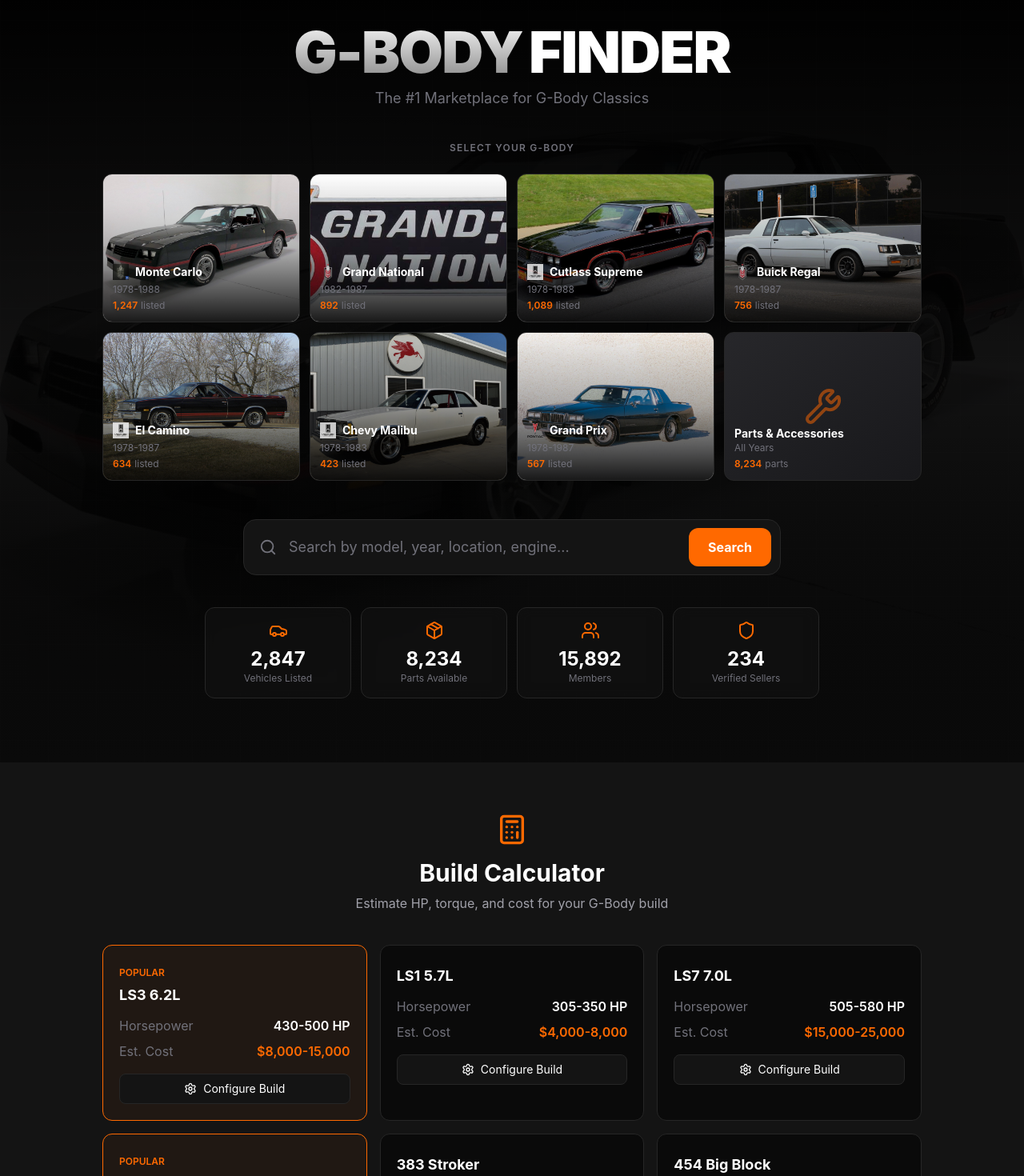
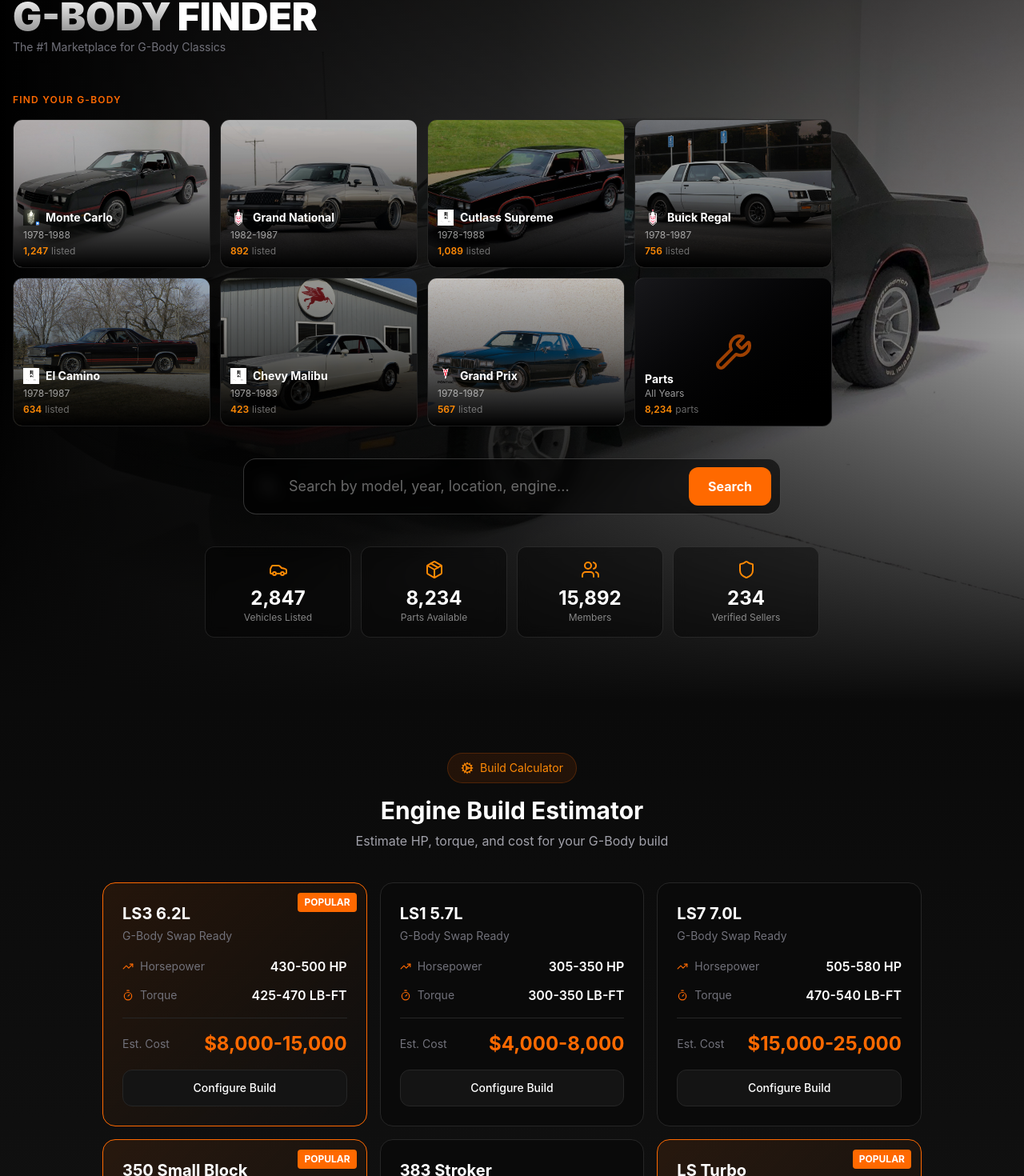
Before and after one commit to odporter/gbody-finder, a Next.js app: page / in a window 1280 px wide. Shown: the part 35-1505 px from the top of the page at 80% size. Built offline with nearby package versions, Linux system fonts and the light colour scheme.

Commit message:
Better hero layout, improved build calculator, real Grand National image

```diff
--- a/src/app/page.tsx
+++ b/src/app/page.tsx
@@ -2,7 +2,7 @@
 
 import { useState } from 'react';
 import Link from 'next/link';
-import { Search, MapPin, ChevronRight, Car, Zap, Users, Shield, Package, Wrench, ArrowRight, Calculator, Settings, Gauge } from 'lucide-react';
+import { Search, ChevronRight, Car, Zap, Users, Shield, Package, Wrench, Calculator, Settings, Gauge, Cog, Timer, TrendingUp } from 'lucide-react';
 
 // G-Body Models with real images and logos
 const GBODY_MODELS = [
@@ -20,7 +20,7 @@ const GBODY_MODELS = [
     name: 'Grand National',
     years: '1982-1987',
     subtitle: 'GN • T-Type • Turbo T',
-    image: '/images/cars/grand-national-2.jpg',
+    image: '/images/cars/grand-national.jpg',
     logo: '/images/logos/buick-logo.png',
     count: 892,
   },
@@ -30,7 +30,7 @@ const GBODY_MODELS = [
     years: '1978-1988',
     subtitle: '442 • Salon • Brougham',
     image: '/images/cars/cutlass-442.jpg',
-    logo: '/images/logos/chevrolet-logo.jpg', // Olds logo
+    logo: '/images/logos/chevrolet-logo.jpg',
     count: 1089,
   },
   {
@@ -94,7 +94,7 @@ const FEATURED_LISTINGS = [
     model: 'Grand National',
     engine: '3.8L Turbo V6',
     mileage: 62000,
-    image: '/images/cars/grand-national-2.jpg',
+    image: '/images/cars/grand-national.jpg',
     condition: 'Show Quality',
     isFeatured: true,
   },
@@ -113,12 +113,12 @@ const FEATURED_LISTINGS = [
 ];
 
 const BUILD_ENGINES = [
-  { name: 'LS3 6.2L', hp: '430-500', cost: '$8,000-15,000', popular: true },
-  { name: 'LS1 5.7L', hp: '305-350', cost: '$4,000-8,000', popular: false },
-  { name: 'LS7 7.0L', hp: '505-580', cost: '$15,000-25,000', popular: false },
-  { name: '350 Small Block', hp: '300-400', cost: '$3,000-7,000', popular: true },
-  { name: '383 Stroker', hp: '400-500', cost: '$5,000-12,000', popular: false },
-  { name: '454 Big Block', hp: '450-600', cost: '$6,000-15,000', popular: false },
+  { name: 'LS3 6.2L', hp: '430-500', torque: '425-470', cost: '8,000-15,000', popular: true, boost: 'N/A' },
+  { name: 'LS1 5.7L', hp: '305-350', torque: '300-350', cost: '4,000-8,000', popular: false, boost: 'N/A' },
+  { name: 'LS7 7.0L', hp: '505-580', torque: '470-540', cost: '15,000-25,000', popular: false, boost: 'N/A' },
+  { name: '350 Small Block', hp: '300-400', torque: '350-420', cost: '3,000-7,000', popular: true, boost: 'N/A' },
+  { name: '383 Stroker', hp: '400-500', torque: '420-500', cost: '5,000-12,000', popular: false, boost: 'N/A' },
+  { name: 'LS Turbo', hp: '600-1000+', torque: '550-900+', cost: '12,000-30,000', popular: true, boost: '15-30 PSI' },
 ];
 
 const STATS = [
@@ -133,63 +133,61 @@ export default function Home() {
 
   return (
     <div className="min-h-screen bg-[var(--gb-dark)]">
-      {/* Hero Section */}
+      {/* Hero Section - Big Monte Carlo Background */}
       <section className="relative min-h-screen overflow-hidden">
-        {/* Background with gradient */}
+        {/* Background Image */}
         <div className="absolute inset-0 z-0">
           <img
             src="/images/cars/monte-carlo-ss.jpg"
-            alt="G-Body Classic"
-            className="w-full h-full object-cover opacity-20"
+            alt="Monte Carlo SS"
+            className="w-full h-full object-cover"
           />
-          <div className="absolute inset-0 bg-gradient-to-b from-black via-black/70 to-[var(--gb-dark)]" />
+          <div className="absolute inset-0 bg-gradient-to-r from-black via-black/80 to-black/40" />
+          <div className="absolute inset-0 bg-gradient-to-b from-black/50 via-transparent to-[var(--gb-dark)]" />
         </div>
 
-        {/* Grid overlay */}
-        <div className="absolute inset-0 z-0 opacity-10 bg-[length:60px_60px]" style={{ backgroundImage: 'url("/grid.svg")' || 'linear-gradient(rgba(255,255,255,0.05) 1px, transparent 1px), linear-gradient(90deg, rgba(255,255,255,0.05) 1px, transparent 1px)' }} />
-
         {/* Content */}
-        <div className="relative z-10 max-w-7xl mx-auto px-4 pt-16 pb-20">
-          {/* Logo */}
-          <div className="text-center mb-10">
-            <h1 className="text-5xl md:text-7xl font-black tracking-tight">
+        <div className="relative z-10 max-w-7xl mx-auto px-4 pt-8 pb-20">
+          {/* Logo - Top Left */}
+          <div className="mb-12">
+            <h1 className="text-4xl md:text-5xl font-black">
               <span className="chrome-text">G-BODY</span>
               <span className="text-white ml-2">FINDER</span>
             </h1>
-            <p className="text-[var(--gb-text-muted)] text-lg mt-2">
+            <p className="text-[var(--gb-text-muted)] text-sm mt-1">
               The #1 Marketplace for G-Body Classics
             </p>
           </div>
 
-          {/* Model Cards */}
-          <div className="mb-12">
-            <h3 className="text-center text-xs font-semibold text-[var(--gb-text-muted)] uppercase tracking-widest mb-6">
-              Select Your G-Body
+          {/* G-Body Selector - Prominent */}
+          <div className="mb-10">
+            <h3 className="text-xs font-semibold text-orange-500 uppercase tracking-widest mb-4">
+              Find Your G-Body
             </h3>
-            <div className="grid grid-cols-2 sm:grid-cols-3 lg:grid-cols-4 gap-3 max-w-5xl mx-auto">
+            <div className="grid grid-cols-2 sm:grid-cols-3 lg:grid-cols-4 gap-3 max-w-5xl">
               {GBODY_MODELS.map((model) => (
                 <Link
                   key={model.id}
                   href={`/listings?model=${model.id}`}
-                  className="group relative overflow-hidden rounded-xl bg-[var(--gb-surface)] border border-[var(--gb-border)] hover:border-orange-500 transition-all duration-300"
+                  className="group relative overflow-hidden rounded-xl bg-black/60 backdrop-blur-sm border border-white/10 hover:border-orange-500 transition-all duration-300"
                 >
                   <div className="aspect-[4/3] relative overflow-hidden">
                     <img
                       src={model.image}
                       alt={model.name}
-                      className="w-full h-full object-cover group-hover:scale-110 transition-transform duration-500"
+                      className="w-full h-full object-cover group-hover:scale-110 transition-transform duration-500 opacity-80"
                     />
-                    <div className="absolute inset-0 bg-gradient-to-t from-black/90 via-black/30 to-transparent" />
+                    <div className="absolute inset-0 bg-gradient-to-t from-black via-black/40 to-transparent" />
                   </div>
                   <div className="absolute bottom-0 left-0 right-0 p-3">
                     <div className="flex items-center gap-2 mb-1">
-                      <img src={model.logo} alt="" className="w-5 h-5 object-contain opacity-80" />
+                      <img src={model.logo} alt="" className="w-5 h-5 object-contain brightness-200" />
                       <h4 className="font-bold text-sm text-white">{model.name}</h4>
                     </div>
-                    <p className="text-xs text-[var(--gb-text-muted)]">{model.years}</p>
+                    <p className="text-xs text-white/60">{model.years}</p>
                     <div className="mt-1 flex items-center gap-1 text-xs">
-                      <span className="text-orange-500 font-semibold">{model.count.toLocaleString()}</span>
-                      <span className="text-[var(--gb-text-muted)]">listed</span>
+                      <span className="text-orange-400 font-semibold">{model.count.toLocaleString()}</span>
+                      <span className="text-white/40">listed</span>
                     </div>
                   </div>
                 </Link>
@@ -198,17 +196,17 @@ export default function Home() {
               {/* Parts Card */}
               <Link
                 href="/parts"
-                className="group relative overflow-hidden rounded-xl bg-gradient-to-br from-zinc-800 to-zinc-900 border border-[var(--gb-border)] hover:border-orange-500 transition-all duration-300"
+                className="group relative overflow-hidden rounded-xl bg-gradient-to-br from-zinc-900 to-black border border-white/10 hover:border-orange-500 transition-all duration-300"
               >
                 <div className="aspect-[4/3] flex items-center justify-center">
-                  <Wrench size={48} className="text-orange-500/50 group-hover:text-orange-500 transition-colors" />
+                  <Wrench size={48} className="text-orange-500/60 group-hover:text-orange-500 transition-colors" />
                 </div>
                 <div className="absolute bottom-0 left-0 right-0 p-3">
-                  <h4 className="font-bold text-sm text-white">Parts & Accessories</h4>
-                  <p className="text-xs text-[var(--gb-text-muted)]">All Years</p>
+                  <h4 className="font-bold text-sm text-white">Parts</h4>
+                  <p className="text-xs text-white/60">All Years</p>
                   <div className="mt-1 flex items-center gap-1 text-xs">
-                    <span className="text-orange-500 font-semibold">8,234</span>
-                    <span className="text-[var(--gb-text-muted)]">parts</span>
+                    <span className="text-orange-400 font-semibold">8,234</span>
+                    <span className="text-white/40">parts</span>
                   </div>
                 </div>
               </Link>
@@ -218,13 +216,13 @@ export default function Home() {
           {/* Search Bar */}
           <div className="max-w-2xl mx-auto mb-10">
             <div className="relative">
-              <Search className="absolute left-5 top-1/2 -translate-y-1/2 text-[var(--gb-text-muted)]" size={22} />
+              <Search className="absolute left-5 top-1/2 -translate-y-1/2 text-white/40" size={22} />
               <input
                 type="text"
                 value={searchQuery}
                 onChange={(e) => setSearchQuery(e.target.value)}
                 placeholder="Search by model, year, location, engine..."
-                className="w-full pl-14 pr-32 py-5 bg-[var(--gb-surface)] border border-[var(--gb-border)] rounded-2xl text-white placeholder-[var(--gb-text-muted)] focus:outline-none focus:border-orange-500 focus:ring-2 focus:ring-orange-500/20 text-lg"
+                className="w-full pl-14 pr-32 py-5 bg-black/60 backdrop-blur-sm border border-white/20 rounded-2xl text-white placeholder-white/40 focus:outline-none focus:border-orange-500 focus:ring-2 focus:ring-orange-500/30 text-lg"
               />
               <button className="absolute right-3 top-1/2 -translate-y-1/2 px-6 py-3 bg-orange-500 hover:bg-orange-600 text-white font-bold rounded-xl transition-colors">
                 Search
@@ -235,10 +233,10 @@ export default function Home() {
           {/* Stats */}
           <div className="grid grid-cols-2 md:grid-cols-4 gap-3 max-w-3xl mx-auto">
             {STATS.map((stat) => (
-              <div key={stat.label} className="text-center p-4 bg-[var(--gb-surface)]/50 backdrop-blur rounded-xl border border-[var(--gb-border)]">
-                <stat.icon className="mx-auto mb-2 text-orange-500" size={24} />
-                <div className="text-xl md:text-2xl font-bold">{stat.value}</div>
-                <div className="text-xs text-[var(--gb-text-muted)]">{stat.label}</div>
+              <div key={stat.label} className="text-center p-4 bg-black/40 backdrop-blur-sm rounded-xl border border-white/10">
+                <stat.icon className="mx-auto mb-2 text-orange-400" size={24} />
+                <div className="text-xl md:text-2xl font-bold text-white">{stat.value}</div>
+                <div className="text-xs text-white/50">{stat.label}</div>
               </div>
             ))}
           </div>
@@ -246,11 +244,14 @@ export default function Home() {
       </section>
 
       {/* Build Calculator */}
-      <section className="py-16 bg-[var(--gb-surface)]">
+      <section className="py-16 bg-gradient-to-b from-[var(--gb-dark)] to-[var(--gb-surface)]">
         <div className="max-w-7xl mx-auto px-4">
           <div className="text-center mb-10">
-            <Calculator className="mx-auto mb-4 text-orange-500" size={40} />
-            <h2 className="text-3xl font-bold">Build Calculator</h2>
+            <div className="inline-flex items-center gap-2 px-4 py-2 bg-orange-500/10 border border-orange-500/20 rounded-full text-orange-400 text-sm mb-4">
+              <Cog size={16} />
+              Build Calculator
+            </div>
+            <h2 className="text-3xl font-bold">Engine Build Estimator</h2>
             <p className="text-[var(--gb-text-secondary)] mt-2">Estimate HP, torque, and cost for your G-Body build</p>
           </div>
 
@@ -258,27 +259,50 @@ export default function Home() {
             {BUILD_ENGINES.map((engine) => (
               <div
                 key={engine.name}
-                className={`p-5 rounded-xl border ${engine.popular ? 'border-orange-500 bg-orange-500/5' : 'border-[var(--gb-border)] bg-[var(--gb-dark)]'}`}
+                className={`relative p-6 rounded-2xl border ${engine.popular ? 'border-orange-500 bg-gradient-to-br from-orange-500/10 to-transparent' : 'border-[var(--gb-border)] bg-[var(--gb-dark)]'}`}
               >
                 {engine.popular && (
-                  <span className="text-xs text-orange-500 font-semibold">POPULAR</span>
+                  <span className="absolute top-3 right-3 px-2 py-1 bg-orange-500 text-white text-xs font-bold rounded">
+                    POPULAR
+                  </span>
                 )}
-                <h3 className="font-bold text-lg mt-1">{engine.name}</h3>
-                <div className="mt-3 space-y-2">
-                  <div className="flex justify-between">
-                    <span className="text-[var(--gb-text-muted)]">Horsepower</span>
-                    <span className="font-semibold">{engine.hp} HP</span>
+                <h3 className="font-bold text-xl mb-1">{engine.name}</h3>
+                <p className="text-sm text-[var(--gb-text-muted)] mb-4">G-Body Swap Ready</p>
+
+                <div className="space-y-3 mb-4">
+                  <div className="flex justify-between items-center">
+                    <span className="text-[var(--gb-text-muted)] text-sm flex items-center gap-2">
+                      <TrendingUp size={14} className="text-orange-500" />
+                      Horsepower
+                    </span>
+                    <span className="font-semibold text-white">{engine.hp} HP</span>
                   </div>
-                  <div className="flex justify-between">
-                    <span className="text-[var(--gb-text-muted)]">Est. Cost</span>
-                    <span className="font-semibold text-orange-500">{engine.cost}</span>
+                  <div className="flex justify-between items-center">
+                    <span className="text-[var(--gb-text-muted)] text-sm flex items-center gap-2">
+                      <Timer size={14} className="text-orange-500" />
+                      Torque
+                    </span>
+                    <span className="font-semibold text-white">{engine.torque} LB-FT</span>
+                  </div>
+                  {engine.boost !== 'N/A' && (
+                    <div className="flex justify-between items-center">
+                      <span className="text-[var(--gb-text-muted)] text-sm">Boost</span>
+                      <span className="font-semibold text-orange-400">{engine.boost}</span>
+                    </div>
+                  )}
+                </div>
+
+                <div className="pt-4 border-t border-[var(--gb-border)] mb-4">
+                  <div className="flex justify-between items-center">
+                    <span className="text-[var(--gb-text-muted)] text-sm">Est. Cost</span>
+                    <span className="text-2xl font-bold text-orange-500">${engine.cost}</span>
                   </div>
                 </div>
+
                 <Link
                   href={`/build-calculator?engine=${engine.name.toLowerCase().replace(/\s+/g, '-')}`}
-                  className="mt-4 w-full inline-flex items-center justify-center gap-2 py-2 rounded-lg bg-[var(--gb-surface)] border border-[var(--gb-border)] hover:border-orange-500 transition-colors text-sm"
+                  className="block w-full text-center py-3 rounded-xl bg-[var(--gb-surface)] border border-[var(--gb-border)] hover:border-orange-500 transition-colors text-sm font-medium"
                 >
-                  <Settings size={16} />
                   Configure Build
                 </Link>
               </div>
@@ -350,50 +374,50 @@ export default function Home() {
       </section>
 
       {/* Why G-Body Finder */}
-      <section className="py-16 bg-[var(--gb-dark)]">
+      <section className="py-16 bg-[var(--gb-surface)]">
         <div className="max-w-7xl mx-auto px-4">
           <div className="text-center mb-12">
             <h2 className="text-3xl font-bold mb-4">Why G-Body Finder?</h2>
             <p className="text-[var(--gb-text-secondary)] max-w-2xl mx-auto">
-              We aggregate from <strong>everywhere</strong> — Facebook Marketplace, Craigslist, eBay, Bring a Trailer, Cars.com, Autotrader, forums, and more.
+              We pull from <strong>everywhere</strong> — Facebook, Craigslist, eBay, Bring a Trailer, Cars.com, Autotrader, forums, and dealers nationwide.
             </p>
           </div>
 
           <div className="grid md:grid-cols-4 gap-6">
-            <div className="text-center p-6 bg-[var(--gb-surface)] rounded-2xl border border-[var(--gb-border)]">
+            <div className="text-center p-6 bg-[var(--gb-dark)] rounded-2xl border border-[var(--gb-border)]">
               <div className="w-14 h-14 mx-auto mb-4 rounded-2xl bg-orange-500/10 flex items-center justify-center">
                 <Search className="text-orange-500" size={28} />
               </div>
               <h3 className="font-semibold mb-2 text-lg">All Sources</h3>
               <p className="text-sm text-[var(--gb-text-secondary)]">
-                Facebook, Craigslist, eBay, BAT, Cars.com, Autotrader, forums — all in one search.
+                Facebook, Craigslist, eBay, BAT, Cars.com, Autotrader, forums — one search.
               </p>
             </div>
-            <div className="text-center p-6 bg-[var(--gb-surface)] rounded-2xl border border-[var(--gb-border)]">
+            <div className="text-center p-6 bg-[var(--gb-dark)] rounded-2xl border border-[var(--gb-border)]">
               <div className="w-14 h-14 mx-auto mb-4 rounded-2xl bg-orange-500/10 flex items-center justify-center">
                 <Shield className="text-orange-500" size={28} />
               </div>
               <h3 className="font-semibold mb-2 text-lg">Verified Sellers</h3>
               <p className="text-sm text-[var(--gb-text-secondary)]">
-                We verify dealers and private sellers for safe transactions.
+                Dealers and private sellers verified for safe transactions.
               </p>
             </div>
-            <div className="text-center p-6 bg-[var(--gb-surface)] rounded-2xl border border-[var(--gb-border)]">
+            <div className="text-center p-6 bg-[var(--gb-dark)] rounded-2xl border border-[var(--gb-border)]">
               <div className="w-14 h-14 mx-auto mb-4 rounded-2xl bg-orange-500/10 flex items-center justify-center">
                 <Wrench className="text-orange-500" size={28} />
               </div>
               <h3 className="font-semibold mb-2 text-lg">Parts Network</h3>
               <p className="text-sm text-[var(--gb-text-secondary)]">
-                Summit, Jegs, RockAuto, Classic Industries, Mikes Montes — find parts fast.
+                Summit, Jegs, RockAuto, Classic Industries, Mikes Montes.
               </p>
             </div>
-            <div className="text-center p-6 bg-[var(--gb-surface)] rounded-2xl border border-[var(--gb-border)]">
+            <div className="text-center p-6 bg-[var(--gb-dark)] rounded-2xl border border-[var(--gb-border)]">
               <div className="w-14 h-14 mx-auto mb-4 rounded-2xl bg-orange-500/10 flex items-center justify-center">
                 <Gauge className="text-orange-500" size={28} />
               </div>
               <h3 className="font-semibold mb-2 text-lg">Build Calculator</h3>
               <p className="text-sm text-[var(--gb-text-secondary)]">
-                Estimate HP, torque, and costs for LS swaps, 350 builds, and more.
+                HP, torque, and cost estimates for LS and 350 builds.
               </p>
             </div>
           </div>
@@ -402,7 +426,7 @@ export default function Home() {
 
       {/* CTA */}
       <section className="py-20 bg-gradient-to-r from-orange-600 via-red-600 to-orange-700 relative overflow-hidden">
-        <div className="absolute inset-0 opacity-10 bg-[length:60px_60px]" style={{ backgroundImage: 'linear-gradient(rgba(255,255,255,0.1) 1px, transparent 1px), linear-gradient(90deg, rgba(255,255,255,0.1) 1px, transparent 1px)' }} />
+        <div className="absolute inset-0 opacity-10" style={{ backgroundImage: 'linear-gradient(rgba(255,255,255,0.1) 1px, transparent 1px), linear-gradient(90deg, rgba(255,255,255,0.1) 1px, transparent 1px)', backgroundSize: '60px 60px' }} />
         <div className="relative max-w-4xl mx-auto px-4 text-center">
           <h2 className="text-4xl font-bold text-white mb-4">Find Your G-Body Today</h2>
           <p className="text-white/80 text-lg mb-8">
```
Also changed, not shown: public/images/cars/grand-national.jpg (added).
